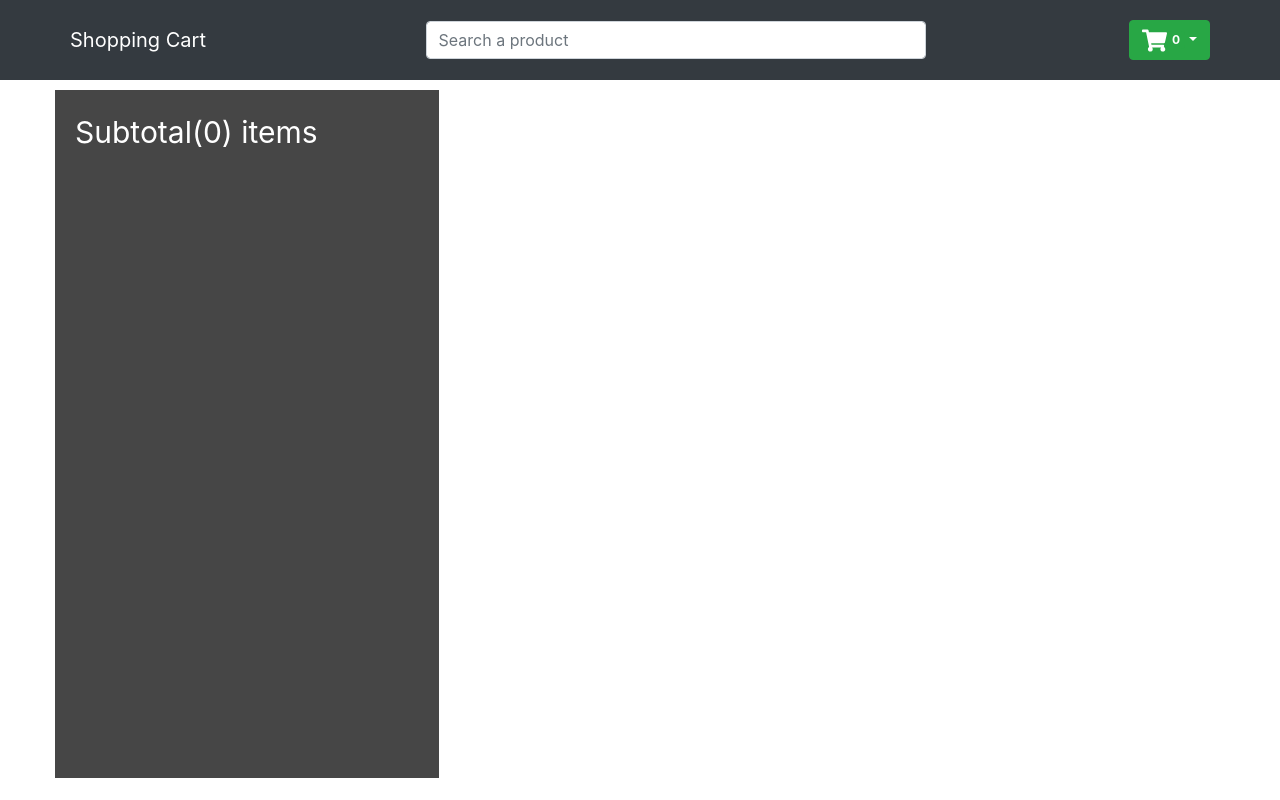
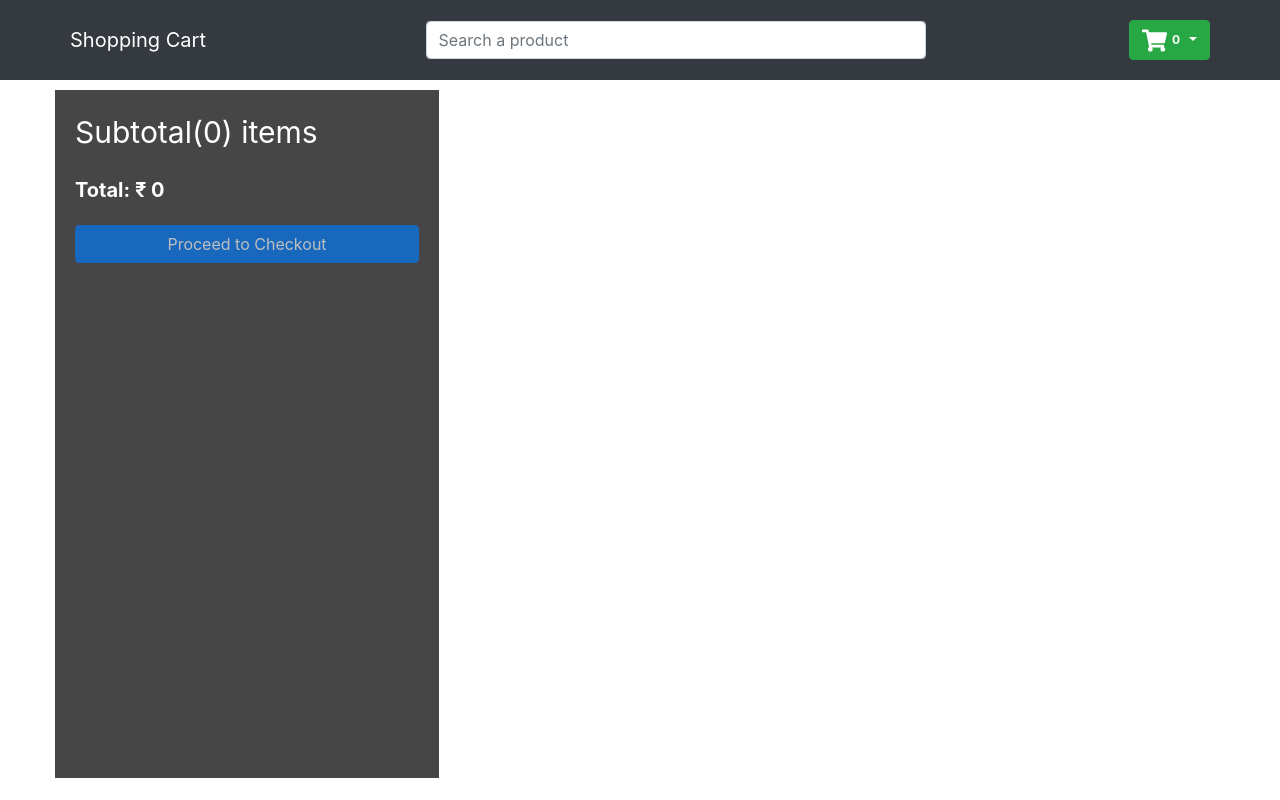
Before and after one commit to tanuja8/Shopping-cart, a React (Create React App) app: page /Cart in a window 1280 px wide. Built offline with nearby package versions, Linux system fonts and the light colour scheme.

Commit message:
creat e reducer for product price details

```diff
--- a/src/Component/Cart.js
+++ b/src/Component/Cart.js
@@ -1,12 +1,17 @@
-import React from 'react'
+import React, { useEffect, useState } from 'react'
 import { CartState } from './Context/Context'
-import { ListGroup } from 'react-bootstrap';
+import { Button, ListGroup } from 'react-bootstrap';
 
 const Cart = () => {
   const{
     state:{cart},
     dispatch,
   } =CartState();
+
+  const [total,setTotal]=useState();
+  useEffect(()=>{
+    setTotal(cart.reduce((acc,curr)=> acc+Number(curr.price),0));
+  },[cart]);
   return (
     <div className='home'>
       <div className='productcontainer'>
@@ -20,6 +25,10 @@ const Cart = () => {
       </div>
       <div className='filter summary'>
         <span className='title'>Subtotal({cart.length}) items</span>
+        <span style={{fontWeight:700,fontSize:20}}>Total: ₹ {total}</span>
+        <Button type='button' disabled={cart.length==0}>
+          Proceed to Checkout
+        </Button>
       </div>
     </div>
   )
```
